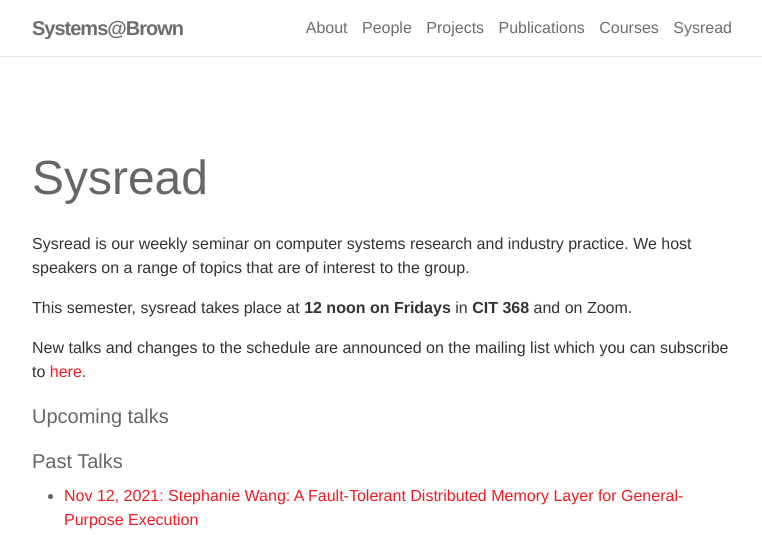
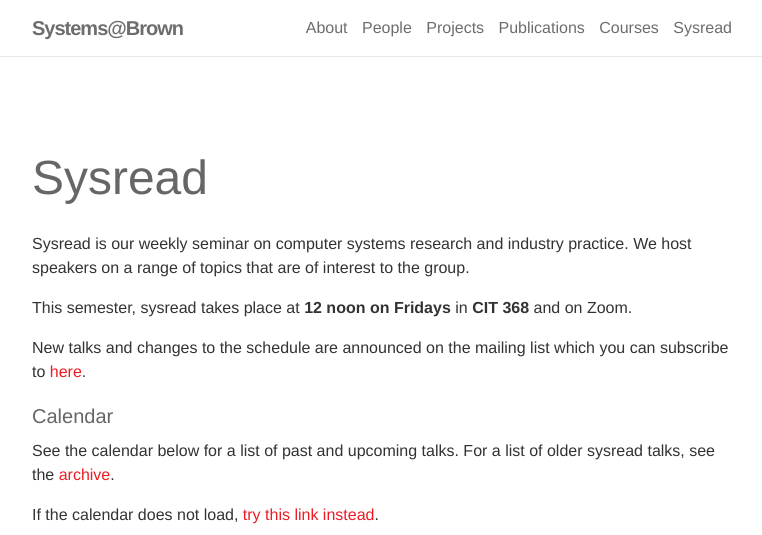
Before and after one commit to brownsys/systems-web, a Jekyll site: the page built from sysread/index.md, in a window 1280 px wide and 1400 px high. Shown: the top 535 px of the window, without its empty margins (258-1020 px from the left). Built offline with Jekyll 4.4.1, drawn with Linux system fonts in a browser that asks for light colours; nearby versions of some CDN libraries; some of the changed text lies outside the part shown.

Commit message:
Added sysread calendar.

```diff
--- a/sysread/index.md
+++ b/sysread/index.md
@@ -17,30 +17,12 @@
 which you can subscribe to
 [here](https://lists.cs.brown.edu/sympa/info/sysread).
 
-{% assign today = 'now' | date: '%s' %}
-{% assign sorted = site.sysread | reverse %}
+<h3>Calendar</h3>
 
-<h3>Upcoming talks</h3>
+See the calendar below for a list of past and upcoming talks.  For a
+list of older sysread talks, see the [archive](../sysread-archive/).
 
-<ul>
-  {% for post in site.sysread %}
-  {% assign this_date = post.date | date: '%s' %}
-  {% if this_date > today %}
-    <li><a href="{{ post.url | prepend: site.baseurl }}">{{ post.date | date: "%b %-d, %Y" }}:  {{ post.title }}</a></li>
-  {% endif %}
-  {% endfor %}
-</ul>
-
-<h3>Past Talks</h3>
-
-<ul>
-  {% for post in sorted %}
-  {% assign this_date = post.date | date: '%s' %}
-  {% if this_date <= today %}
-    <li><a href="{{ post.url | prepend: site.baseurl }}">{{ post.date | date: "%b %-d, %Y" }}:  {{ post.title }}</a></li>
-  {% endif %}
-  {% endfor %}
-</ul>
+If the calendar does not load, [try this link instead](https://calendar.google.com/calendar/embed?height=600&wkst=2&bgcolor=%23ffffff&ctz=America%2FNew_York&mode=AGENDA&showCalendars=0&src=bmkwNjBhcDVlazZxZWdkM3FnbWhuODdvMGNAZ3JvdXAuY2FsZW5kYXIuZ29vZ2xlLmNvbQ&color=%23F4511E){:target="_blank"}.
 
 
-<!-- {% include pagination.html %} -->
+<iframe src="https://calendar.google.com/calendar/embed?height=600&wkst=2&bgcolor=%23ffffff&ctz=America%2FNew_York&mode=AGENDA&showCalendars=0&src=bmkwNjBhcDVlazZxZWdkM3FnbWhuODdvMGNAZ3JvdXAuY2FsZW5kYXIuZ29vZ2xlLmNvbQ&color=%23F4511E" style="border:solid 1px #777" width="700" height="600" frameborder="0" scrolling="no"></iframe>
```
Also changed, not shown: _pages/sysread-archive.md (added, +33 -0 lines).
